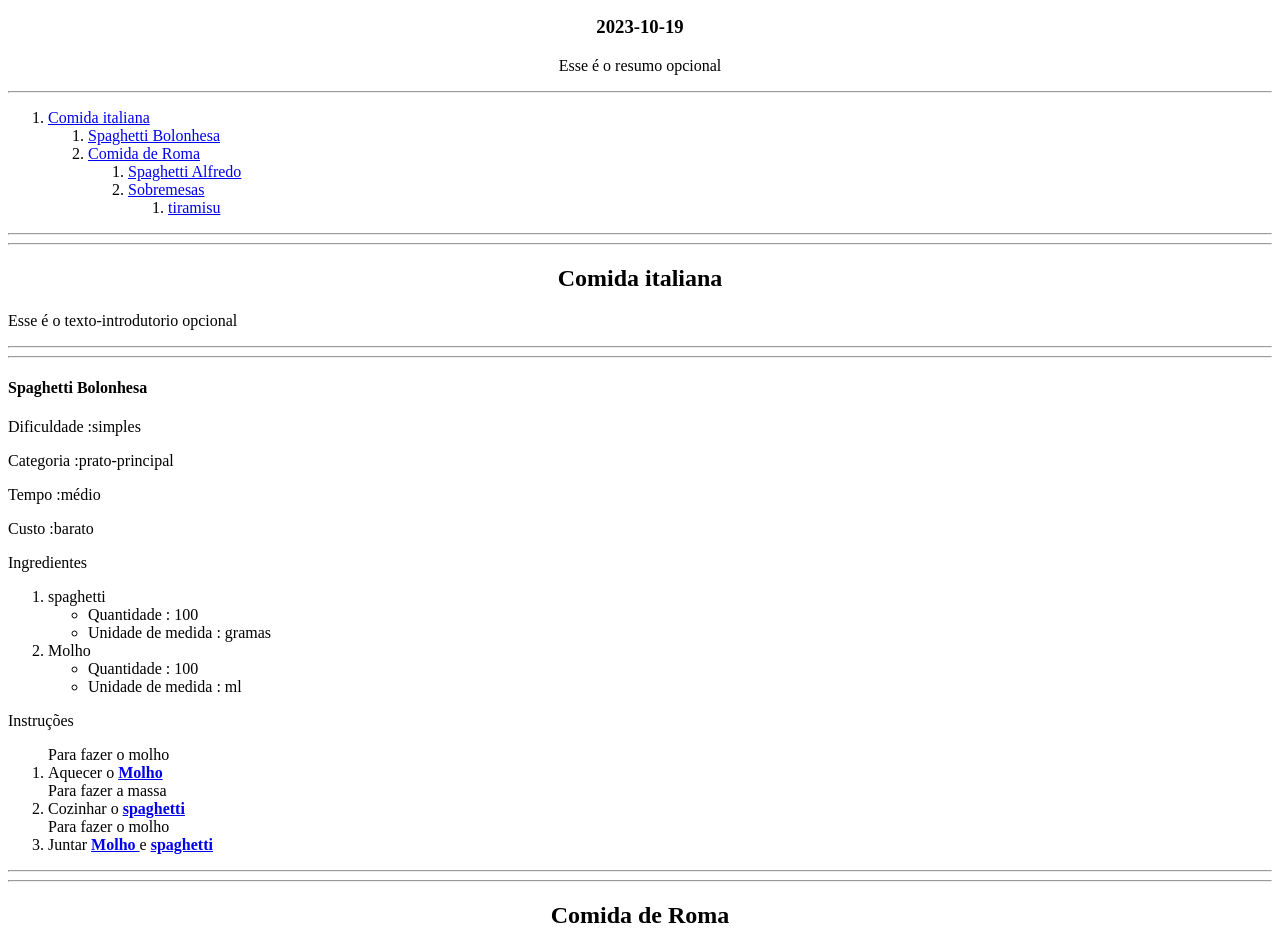
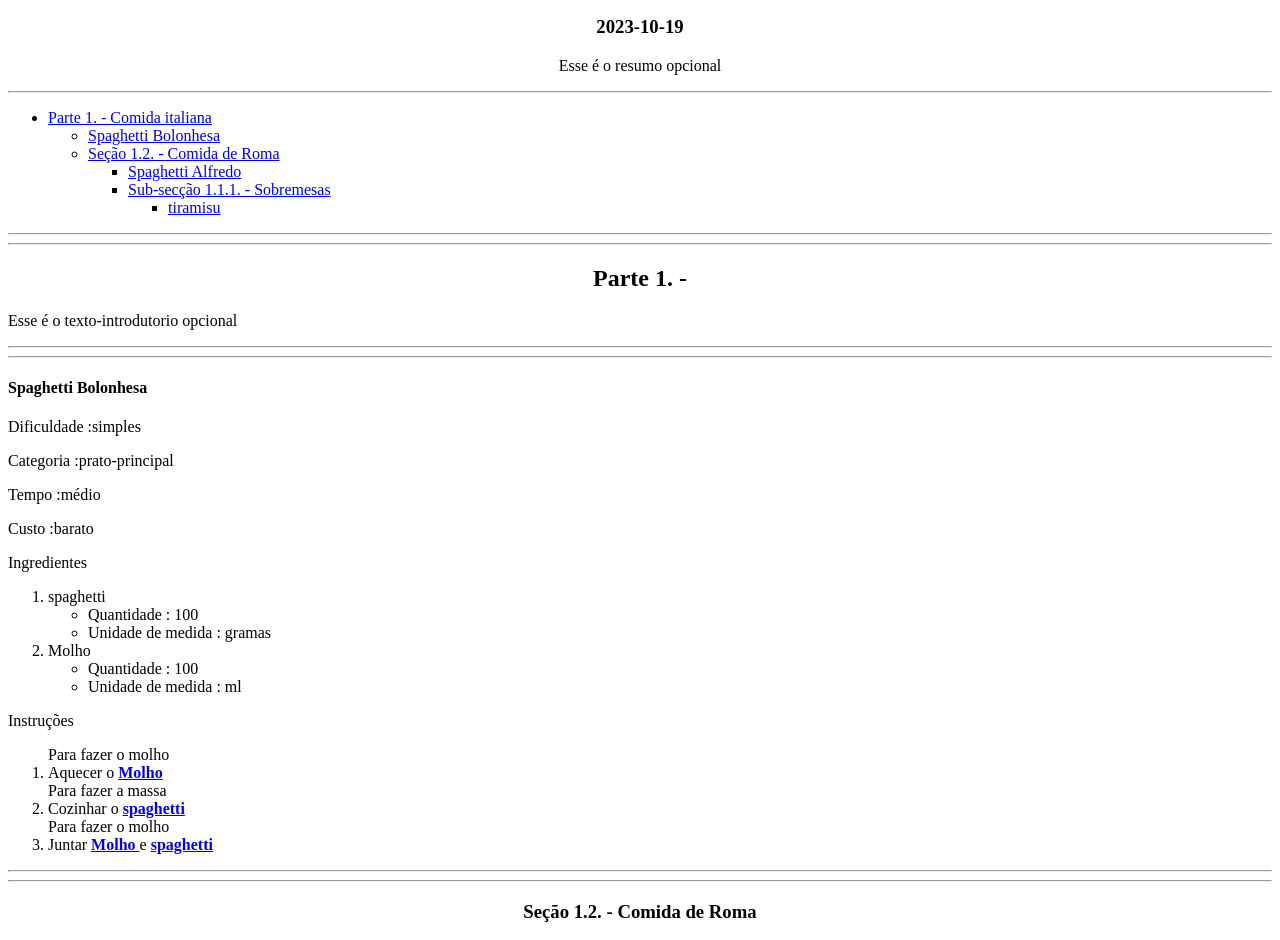
Before and after one commit to bmarrao/mestrado, a plain HTML site: page PDE/Prática/Trabalho/teste.html in a window 1280 px wide. Shown: the part 91-1031 px from the top of the page. Drawn offline with Linux system fonts and the light colour scheme.

Commit message:
progresso tabela de conteudos

```diff
--- a/PDE/Prática/Trabalho/teste.html
+++ b/PDE/Prática/Trabalho/teste.html
@@ -25,41 +25,45 @@
         </p>
         </div>
         <hr>
-        <ol type="1">
+        <ul>
             <li>
-                <a href="#N65559">Comida italiana</a>
-                <ol type="1">
+                <a href="#N65559">Parte 1. -
+                Comida italiana</a>
+                <ul>
                     <li>
                         <a href="#spaghetti">
                 Spaghetti Bolonhesa
             </a>
                     </li>
                     <li>
-                        <a href="#N65625">
+                        <a href="#N65625">Se&ccedil;&atilde;o 1.2. -
+
                 Comida de Roma
             </a>
-                        <ol type="1">
+                        <ul>
                             <li>
                                 <a href="#N65630">Spaghetti Alfredo</a>
                             </li>
                             <li>
-                                <a href="#N65662">Sobremesas</a>
-                                <ol type="1">
+                                <a href="#N65662">Sub-sec&ccedil;&atilde;o 1.1.1. -
+                Sobremesas</a>
+                                <ul>
                                     <li>
                                         <a href="#tiramisu">
                         tiramisu
                     </a>
                                     </li>
-                                </ol>
+                                </ul>
                             </li>
-                        </ol>
+                        </ul>
                     </li>
-                </ol>
+                </ul>
             </li>
-        </ol>
+        </ul>
         <hr>
         <hr>
-        <h2 id="#N65559" class="center">Comida italiana</h2>
+        <h2 id="#N65559" class="center">Parte 1. -
+            </h2>
         <p>Esse &eacute; o texto-introdutorio opcional</p>
         <hr>
         <hr>
@@ -121,9 +125,10 @@
         </ol>
         <hr>
         <hr>
-        <h2 id="N65625" class="center">
+        <h3 id="N65625" class="center">Se&ccedil;&atilde;o 1.2. -
+
                 Comida de Roma
-            </h2>
+            </h3>
         <p></p>
         <hr>
         <hr>
@@ -161,7 +166,8 @@
         </ol>
         <hr>
         <hr>
-        <h3 id="N65662" class="center">Sobremesas</h3>
+        <h4 id="N65662" class="center">Sub-sec&ccedil;&atilde;o 1.1.1. -
+            Sobremesas</h4>
         <p></p>
         <hr>
         <hr>
```
Also changed, not shown: 1 other file.
